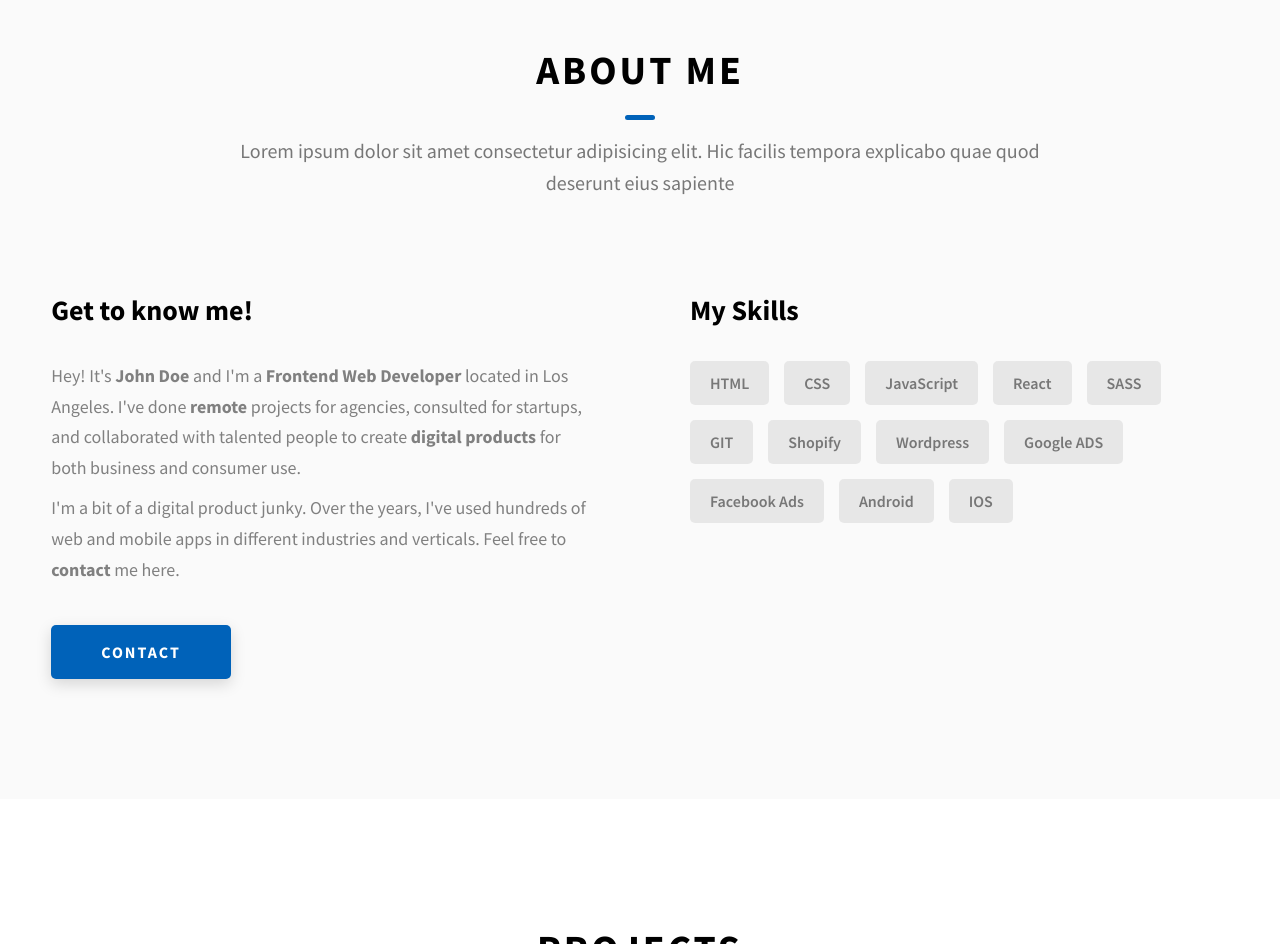
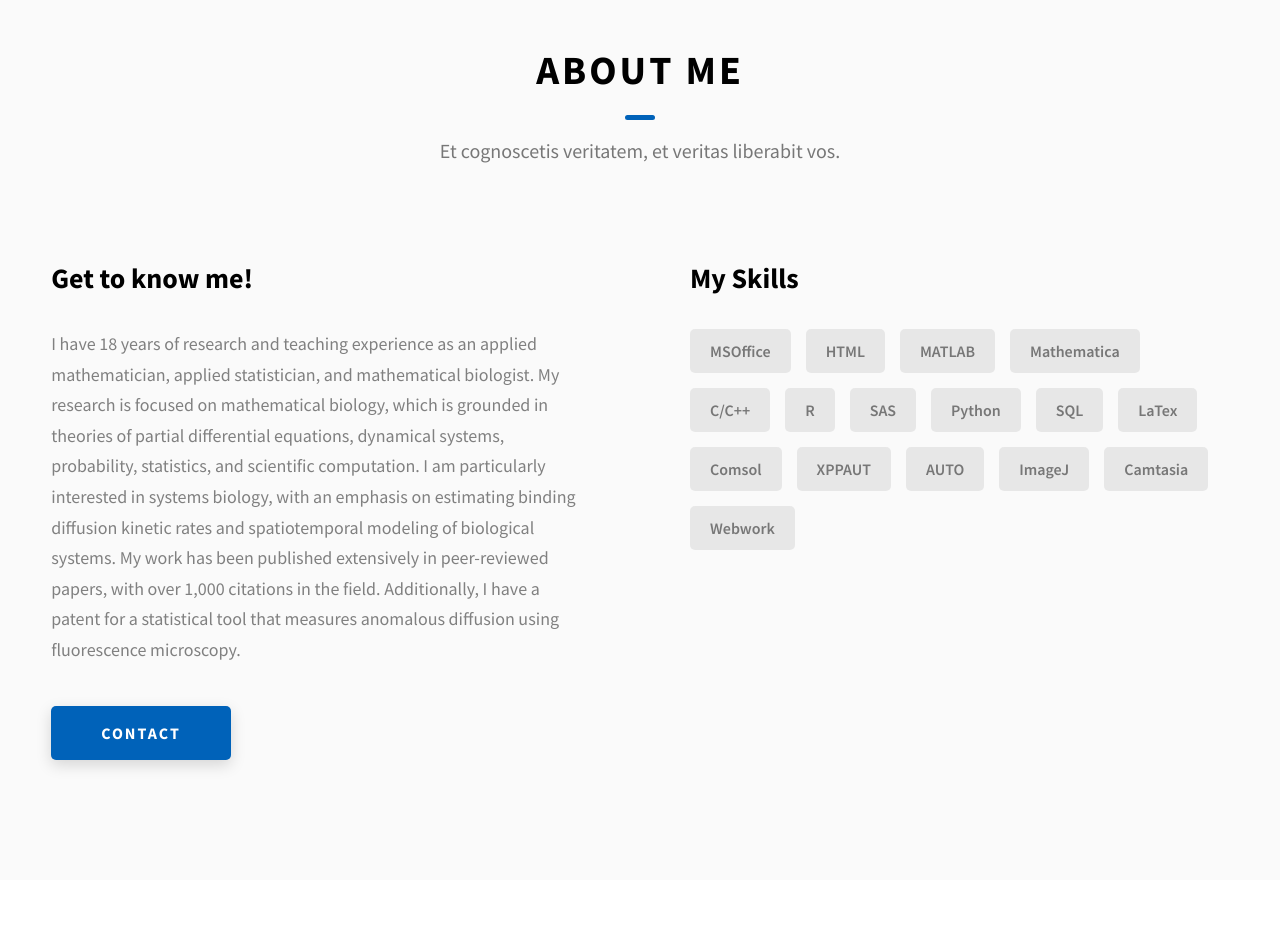
Before and after one commit to mckanghotmailcom/mckanghotmailcom.github.io, a website: page index.html in a window 1280 px wide. Shown: the part 880-1824 px from the top of the page. Drawn offline with Linux system fonts and the light colour scheme.

Commit message:
Add files via upload

```diff
--- a/index.html
+++ b/index.html
@@ -84,11 +84,10 @@
     </header>
     <section class="home-hero">
       <div class="home-hero__content">
-        <h1 class="heading-primary">Hello, My name is Minchul Kang</h1>
+        <h1 class="heading-primary">Howdy, My name is Minchul Kang.</h1>
         <div class="home-hero__info">
           <p class="text-primary">
-            Live the life you love.
-            And, love the life you live ...
+            Live the life you love. And, love the life you live ...
           </p>
         </div>
         <div class="home-hero__cta">
@@ -154,8 +153,7 @@
         <h2 class="heading heading-sec heading-sec__mb-med">
           <span class="heading-sec__main">About Me</span>
           <span class="heading-sec__sub">
-            Lorem ipsum dolor sit amet consectetur adipisicing elit. Hic facilis
-            tempora explicabo quae quod deserunt eius sapiente
+           Et cognoscetis veritatem, et veritas liberabit vos.
           </span>
         </h2>
         <div class="about__content">
@@ -163,21 +161,7 @@
             <h3 class="about__content-title">Get to know me!</h3>
             <div class="about__content-details">
               <p class="about__content-details-para">
-                Hey! It's
-                <strong>John Doe</strong>
-                and I'm a <strong> Frontend Web Developer </strong> located in
-                Los Angeles. I've done
-                <strong> remote </strong>
-                projects for agencies, consulted for startups, and collaborated
-                with talented people to create
-                <strong>digital products </strong>
-                for both business and consumer use.
-              </p>
-              <p class="about__content-details-para">
-                I'm a bit of a digital product junky. Over the years, I've used
-                hundreds of web and mobile apps in different industries and
-                verticals. Feel free to
-                <strong>contact</strong> me here.
+                I have 18 years of research and teaching experience as an applied mathematician, applied statistician, and mathematical biologist. My research is focused on mathematical biology, which is grounded in theories of partial differential equations, dynamical systems, probability, statistics, and scientific computation. I am particularly interested in systems biology, with an emphasis on estimating binding diffusion kinetic rates and spatiotemporal modeling of biological systems. My work has been published extensively in peer-reviewed papers, with over 1,000 citations in the field. Additionally, I have a patent for a statistical tool that measures anomalous diffusion using fluorescence microscopy.
               </p>
             </div>
             <a href="./#contact" class="btn btn--med btn--theme dynamicBgClr"
@@ -187,18 +171,22 @@
           <div class="about__content-skills">
             <h3 class="about__content-title">My Skills</h3>
             <div class="skills">
+              <div class="skills__skill">MSOffice</div>
               <div class="skills__skill">HTML</div>
-              <div class="skills__skill">CSS</div>
-              <div class="skills__skill">JavaScript</div>
-              <div class="skills__skill">React</div>
-              <div class="skills__skill">SASS</div>
-              <div class="skills__skill">GIT</div>
-              <div class="skills__skill">Shopify</div>
-              <div class="skills__skill">Wordpress</div>
-              <div class="skills__skill">Google ADS</div>
-              <div class="skills__skill">Facebook Ads</div>
-              <div class="skills__skill">Android</div>
-              <div class="skills__skill">IOS</div>
+              <div class="skills__skill">MATLAB</div>
+              <div class="skills__skill">Mathematica</div>
+              <div class="skills__skill">C/C++</div>
+              <div class="skills__skill">R</div>
+              <div class="skills__skill">SAS</div>
+              <div class="skills__skill">Python</div>
+              <div class="skills__skill">SQL</div>
+              <div class="skills__skill">LaTex</div>
+              <div class="skills__skill">Comsol</div>
+              <div class="skills__skill">XPPAUT</div>
+              <div class="skills__skill">AUTO</div>
+              <div class="skills__skill">ImageJ</div>
+              <div class="skills__skill">Camtasia</div>
+              <div class="skills__skill">Webwork</div>
             </div>
           </div>
         </div>
```
